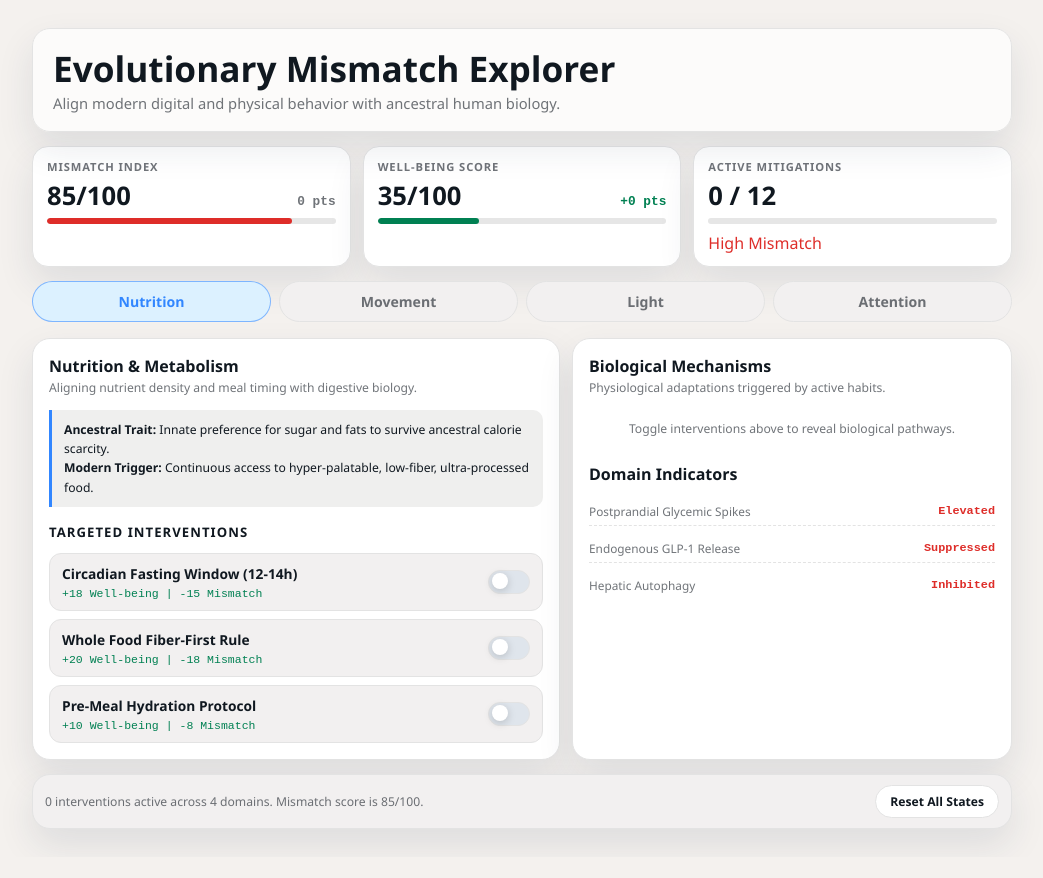
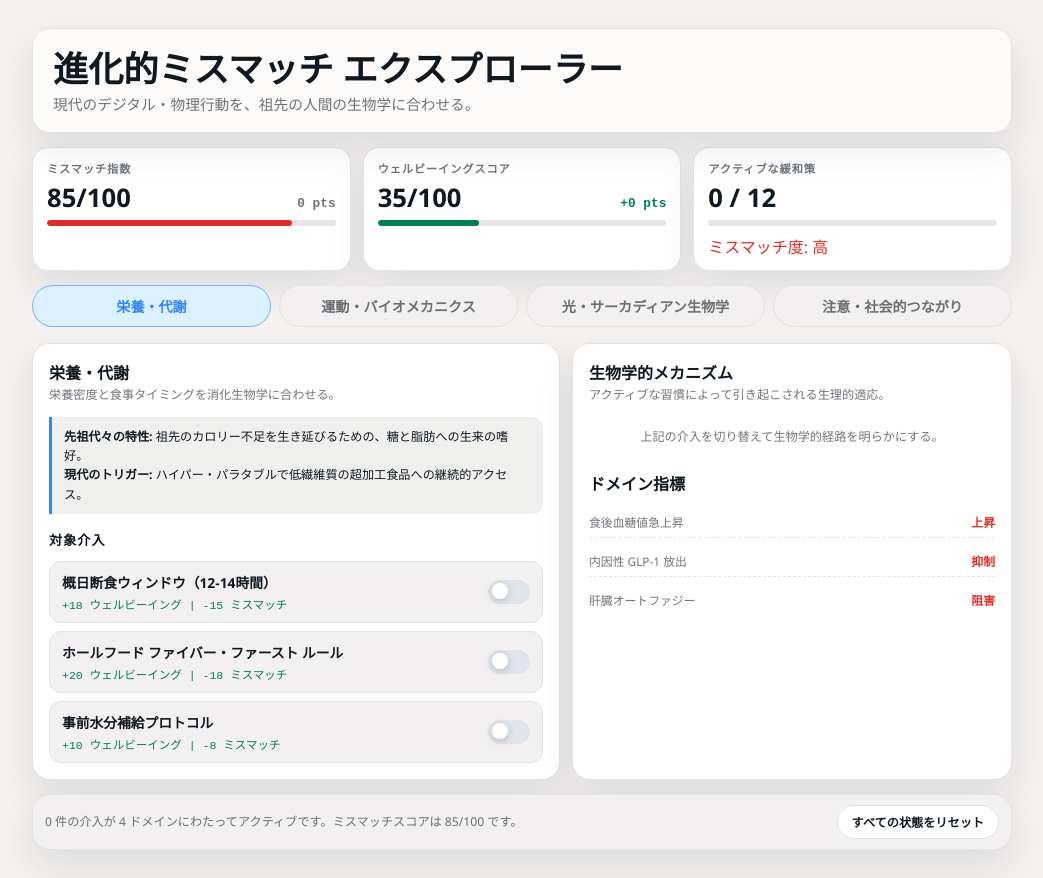
Before and after one commit to viviparidae/project-dama, a Next.js app: page / in a window 1280 px wide. Shown: the whole page, without its empty margins (118-1161 px from the left). Before the commit the page ends 857 px from the top, so only its background shows below. Built offline with nearby package versions, Linux system fonts and the light colour scheme.

Commit message:
feat(i18n): add Japanese UI translations for dashboard
Translate all user-facing strings to Japanese per NFR-I18N-01.
- Add i18n module with t() helper and Japanese message dictionary
- Update components to use translated strings
- Replace English domain data with Japanese translations

```diff
--- a/app/page.tsx
+++ b/app/page.tsx
@@ -7,6 +7,7 @@ import { DomainTabs } from "../components/dashboard/DomainTabs";
 import { FooterSummary } from "../components/dashboard/FooterSummary";
 import { MechanismsPanel } from "../components/dashboard/MechanismsPanel";
 import { MetricDeck } from "../components/dashboard/MetricDeck";
+import { t } from "../src/lib/i18n";
 
 const DOMAIN_KEYS = ["nutrition", "movement", "light", "attention"] as const;
 type DomainKey = (typeof DOMAIN_KEYS)[number];
@@ -39,153 +40,153 @@ type Domain = {
 const DOMAINS: Record<DomainKey, Domain> = {
   nutrition: {
     key: "nutrition",
-    title: "Nutrition & Metabolism",
-    subtitle: "Aligning nutrient density and meal timing with digestive biology.",
-    trait: "Innate preference for sugar and fats to survive ancestral calorie scarcity.",
-    trigger: "Continuous access to hyper-palatable, low-fiber, ultra-processed food.",
+    title: "栄養・代謝",
+    subtitle: "栄養密度と食事タイミングを消化生物学に合わせる。",
+    trait: "祖先のカロリー不足を生き延びるための、糖と脂肪への生来の嗜好。",
+    trigger: "ハイパー・パラタブルで低繊維質の超加工食品への継続的アクセス。",
     indicators: [
-      { name: "Postprandial Glycemic Spikes", base: "Elevated", active: "Optimized" },
-      { name: "Endogenous GLP-1 Release", base: "Suppressed", active: "Stimulated" },
-      { name: "Hepatic Autophagy", base: "Inhibited", active: "Restored" },
+      { name: "食後血糖値急上昇", base: "上昇", active: "最適化" },
+      { name: "内因性 GLP-1 放出", base: "抑制", active: "刺激" },
+      { name: "肝臓オートファジー", base: "阻害", active: "回復" },
     ],
     interventions: [
       {
         id: "nutr_circadian",
-        name: "Circadian Fasting Window (12-14h)",
-        impact: "+18 Well-being | -15 Mismatch",
+        name: "概日断食ウィンドウ（12-14時間）",
+        impact: "+18 ウェルビーイング | -15 ミスマッチ",
         wellbeingPts: 18,
         mismatchPts: 15,
-        mechanism: "Restores hepatic clock gene expression & insular sensitivity during nocturnal phase.",
+        mechanism: "夜間期における肝臓クロック遺伝子発現と島細胞感受性を回復する。",
       },
       {
         id: "nutr_wholefood",
-        name: "Whole Food Fiber-First Rule",
-        impact: "+20 Well-being | -18 Mismatch",
+        name: "ホールフード ファイバー・ファースト ルール",
+        impact: "+20 ウェルビーイング | -18 ミスマッチ",
         wellbeingPts: 20,
         mismatchPts: 18,
-        mechanism: "Stimulates mucosal PYY & GLP-1 hormone release to signal hypothalamic satiety.",
+        mechanism: "粘膜 PYY と GLP-1 ホルモン放出を刺激し、視床下部の満腹信号を伝える。",
       },
       {
         id: "nutr_hydration",
-        name: "Pre-Meal Hydration Protocol",
-        impact: "+10 Well-being | -8 Mismatch",
+        name: "事前水分補給プロトコル",
+        impact: "+10 ウェルビーイング | -8 ミスマッチ",
         wellbeingPts: 10,
         mismatchPts: 8,
-        mechanism: "Prevents osmoregulatory thirst signals from being misinterpreted as caloric hunger.",
+        mechanism: "浸透圧調節の渇き信号が摂食信号と誤認されるのを防ぐ。",
       },
     ],
   },
   movement: {
     key: "movement",
-    title: "Movement & Biomechanics",
-    subtitle: "Re-introducing physical variety and persistent low-intensity locomotion.",
-    trait: "Energy conservation instinct during rest; built for walking 8-12km daily.",
-    trigger: "Chaired desk work, static postures, and mechanized transportation.",
+    title: "運動・バイオメカニクス",
+    subtitle: "身体の多様性と持続的な低強度 locomotion を再導入する。",
+    trait: "休息時のエネルギー節約本能。1日 8-12km 歩行に適応。",
+    trigger: "椅子でのデスクワーク、静止姿勢、機械化された移動手段。",
     indicators: [
-      { name: "Muscle GLUT4 Translocation", base: "Minimal", active: "High Density" },
-      { name: "Lumbar Spinal Compression", base: "High", active: "Relieved" },
-      { name: "Mitochondrial Biogenesis", base: "Low", active: "Upregulated" },
+      { name: "筋肉 GLUT4 トランスロケーション", base: "最小", active: "高密度" },
+      { name: "腰椎圧迫", base: "高い", active: "緩和" },
+      { name: "ミトコンドリア新生", base: "低い", active: "上昇" },
     ],
     interventions: [
       {
         id: "mov_microburst",
-        name: "Hourly Micro-Burst Movement",
-        impact: "+22 Well-being | -20 Mismatch",
+        name: "毎時マイクロバースト運動",
+        impact: "+22 ウェルビーイング | -20 ミスマッチ",
         wellbeingPts: 22,
         mismatchPts: 20,
-        mechanism: "Triggers insulin-independent skeletal GLUT4 recruitment to clear plasma glucose.",
+        mechanism: "インスリン非依存の骨格筋 GLUT4 動員をトリガーし、血漿グルコースを除去する。",
       },
       {
         id: "mov_ground",
-        name: "Varied Posture & Floor Sitting",
-        impact: "+14 Well-being | -12 Mismatch",
+        name: "多様な姿勢と床座り",
+        impact: "+14 ウェルビーイング | -12 ミスマッチ",
         wellbeingPts: 14,
         mismatchPts: 12,
-        mechanism: "Engages deep hip rotators & spinal stabilizer musculature, restoring pelvic motility.",
+        mechanism: "深層股関節外旋筋と脊柱安定筋を動員し、骨盤運動性を回復する。",
       },
       {
         id: "mov_zone2",
-        name: "Zone-2 Aerobic Locomotion",
-        impact: "+18 Well-being | -16 Mismatch",
+        name: "ゾーン2 有酸素 locomotion",
+        impact: "+18 ウェルビーイング | -16 ミスマッチ",
         wellbeingPts: 18,
         mismatchPts: 16,
-        mechanism: "Promotes mitochondrial density and enhances fatty-acid beta-oxidation capacity.",
+        mechanism: "ミトコンドリア密度を促進し、脂肪酸β酸化能を高める。",
       },
     ],
   },
   light: {
     key: "light",
-    title: "Light & Circadian Biology",
-    subtitle: "Synchronizing central suprachiasmatic nucleus (SCN) clock with solar cycles.",
-    trait: "Circadian entrainment driven by high-lux solar morning & dark dusk.",
-    trigger: "Indoor low-lux days, artificial blue-rich LED exposure after sunset.",
+    title: "光・サーカディアン生物学",
+    subtitle: "視床下部視交叉上核（SCN）クロックを太陽周期と同期する。",
+    trait: "高ルクスの朝の太陽光と暗い夕暮れによる概日同期。",
+    trigger: "屋内の低ルクスな日中、日没後のブルーリッチな人工 LED 曝露。",
     indicators: [
-      { name: "Melatonin Suppression Peak", base: "Delayed", active: "Synchronized" },
-      { name: "Nightly Deep NREM Sleep %", base: "11% (Suboptimal)", active: "22% (Optimal)" },
-      { name: "Cortisol Awakening Response", base: "Blunted", active: "Robust" },
+      { name: "メラトニン抑制ピーク", base: "遅延", active: "同期済み" },
+      { name: "夜間深い NREM 睡眠率", base: "11% (非最適)", active: "22% (最適)" },
+      { name: "起床時コルチゾール応答", base: "鈍化", active: "強固" },
     ],
     interventions: [
       {
         id: "light_sunlight",
-        name: "Morning Outdoor Sunlight (10m)",
-        impact: "+25 Well-being | -22 Mismatch",
+        name: "朝の屋外日光浴（10分）",
+        impact: "+25 ウェルビーイング | -22 ミスマッチ",
         wellbeingPts: 25,
         mismatchPts: 22,
-        mechanism: "Activates ipRGC retinal cells to reset SCN master clock & trigger cortisol peak.",
+        mechanism: "ipRGC 網膜細胞を活性化し SCN マスタークロックをリセットしコルチゾールピークを誘発する。",
       },
       {
         id: "light_nightshift",
-        name: "Post-Sunset Warm Light Shift",
-        impact: "+20 Well-being | -18 Mismatch",
+        name: "日没後暖色光シフト",
+        impact: "+20 ウェルビーイング | -18 ミスマッチ",
         wellbeingPts: 20,
         mismatchPts: 18,
-        mechanism: "Eliminates 460nm blue spectrum to allow pineal gland uninhibited melatonin production.",
+        mechanism: "460nm ブルー波長を排除し、松果体のメラトニン産生を抑制なく可能にする。",
       },
       {
         id: "light_thermal",
-        name: "Cool Room Sleep Dip (18°C/65°F)",
-        impact: "+15 Well-being | -12 Mismatch",
+        name: "涼しい部屋での睡眠ディップ（18°C/65°F）",
+        impact: "+15 ウェルビーイング | -12 ミスマッチ",
         wellbeingPts: 15,
         mismatchPts: 12,
-        mechanism: "Facilitates requisite 1°C core body temperature drop for deep slow-wave sleep.",
+        mechanism: "深い徐波睡眠に必要な 1°C の深部体温低下を促進する。",
       },
     ],
   },
   attention: {
     key: "attention",
-    title: "Attention & Social Connection",
-    subtitle: "Protecting cognitive focus and tribe-scale social interaction.",
-    trait: "Tuned for immediate physical environment & small tribal affinity (~150 people).",
-    trigger: "Hyper-stimulating algorithmic feeds, asynchronous notifications, social isolation.",
+    title: "注意・社会的つながり",
+    subtitle: "認知的焦点と部族規模の社会的相互作用を保護する。",
+    trait: "直近の物理環境と小規模な部族親和（約150人）に最適化。",
+    trigger: "ハイ・スタミュレイティングなアルゴリズムフィード、非同期通知、社会的孤立。",
     indicators: [
-      { name: "Prefrontal Cognitive Fatigue", base: "High", active: "Recovered" },
-      { name: "Tonic Dopamine Baseline", base: "Depleted", active: "Restored" },
-      { name: "Vagal Parasympathetic Tone", base: "Low", active: "Elevated" },
+      { name: "前頭葉認知疲労", base: "高い", active: "回復" },
+      { name: "トニックドーパミン基準値", base: "枯渇", active: "回復" },
+      { name: "迷走神経副交感神経緊張", base: "低い", active: "高め" },
     ],
     interventions: [
       {
         id: "att_batching",
-        name: "Batch Notification Pulses",
-        impact: "+22 Well-being | -20 Mismatch",
+        name: "通知バッチ処理",
+        impact: "+22 ウェルビーイング | -20 ミスマッチ",
         wellbeingPts: 22,
         mismatchPts: 20,
-        mechanism: "Reduces sympathetic nervous system arousal and interrupts tonic dopamine depletion.",
+        mechanism: "交感神経系の興奮を軽減し、トニックなドーパミン枯渇を遮断する。",
       },
       {
         id: "att_focus",
-        name: "Monotropic Focus Blocks (45m)",
-        impact: "+18 Well-being | -16 Mismatch",
+        name: "単一焦点ブロック（45分）",
+        impact: "+18 ウェルビーイング | -16 ミスマッチ",
         wellbeingPts: 18,
         mismatchPts: 16,
-        mechanism: "Eliminates attention residue from context switching, optimizing working memory.",
+        mechanism: "コンテキストスイッチングによる注意残渣を排除し、ワーキングメモリを最適化する。",
       },
       {
         id: "att_social",
-        name: "Daily In-Person Micro-Affiliation",
-        impact: "+16 Well-being | -14 Mismatch",
+        name: "日々の対面マイクロ・アフィリエーション",
+        impact: "+16 ウェルビーイング | -14 ミスマッチ",
         wellbeingPts: 16,
         mismatchPts: 14,
-        mechanism: "Triggers endogenous oxytocin synthesis and lowers amygdalar threat detection.",
+        mechanism: "内因性オキシトシン合成を誘発し、扁桃体の脅威検知を低下させる。",
       },
     ],
   },
@@ -231,15 +232,15 @@ export default function Home() {
 
   const tabItems = DOMAIN_KEYS.map((key) => ({
     key,
-    label: DOMAINS[key].title.split(" & ")[0],
+    label: DOMAINS[key].title,
   }));
 
   return (
     <main className="dashboard-shell">
       <div className="widget-container">
         <DashboardHeader
-          title="Evolutionary Mismatch Explorer"
-          subtitle="Align modern digital and physical behavior with ancestral human biology."
+          title={t("header.title")}
+          subtitle={t("header.subtitle")}
         />
 
         <MetricDeck
@@ -274,7 +275,10 @@ export default function Home() {
         </div>
 
         <FooterSummary
-          summaryText={`${metrics.activeCount} interventions active across 4 domains. Mismatch score is ${metrics.mismatch}/100.`}
+          summaryText={t("footer.interventionsActive", {
+            activeCount: metrics.activeCount,
+            mismatch: metrics.mismatch,
+          })}
           onReset={() => setActiveInterventions([])}
         />
       </div>
--- a/components/dashboard/DomainPanel.tsx
+++ b/components/dashboard/DomainPanel.tsx
@@ -1,4 +1,5 @@
 import { InterventionItem } from "./InterventionItem";
+import { t } from "../../src/lib/i18n";
 
 type Intervention = {
   id: string;
@@ -34,13 +35,13 @@ export function DomainPanel({
       </div>
 
       <div className="mismatch-context-box">
-        <strong>Ancestral Trait:</strong> {trait}
+        <strong>{t("domainPanel.ancestralTrait")}:</strong> {trait}
         <br />
-        <strong>Modern Trigger:</strong> {trigger}
+        <strong>{t("domainPanel.modernTrigger")}:</strong> {trigger}
       </div>
 
       <div className="panel-header panel-header-tight">
-        <span className="panel-title panel-title-grid">Targeted Interventions</span>
+        <span className="panel-title panel-title-grid">{t("domainPanel.targetedInterventions")}</span>
       </div>
 
       <div className="interventions-list">
--- a/components/dashboard/FooterSummary.tsx
+++ b/components/dashboard/FooterSummary.tsx
@@ -1,3 +1,5 @@
+import { t } from "../../src/lib/i18n";
+
 type FooterSummaryProps = {
   summaryText: string;
   onReset: () => void;
@@ -8,7 +10,7 @@ export function FooterSummary({ summaryText, onReset }: FooterSummaryProps) {
     <footer className="footer-deck">
       <div className="footer-info">{summaryText}</div>
       <button type="button" className="reset-btn" onClick={onReset}>
-        Reset All States
+        {t("common.resetAllStates")}
       </button>
     </footer>
   );
--- a/components/dashboard/MechanismsPanel.tsx
+++ b/components/dashboard/MechanismsPanel.tsx
@@ -1,3 +1,5 @@
+import { t } from "../../src/lib/i18n";
+
 type Indicator = {
   name: string;
   base: string;
@@ -23,25 +25,25 @@ export function MechanismsPanel({ indicators, interventions, activeInterventions
   return (
     <aside className="panel-card">
       <div className="panel-header">
-        <h3 className="panel-title">Biological Mechanisms</h3>
-        <p className="panel-subtitle">Physiological adaptations triggered by active habits.</p>
+        <h3 className="panel-title">{t("mechanismsPanel.biologicalMechanisms")}</h3>
+        <p className="panel-subtitle">{t("mechanismsPanel.mechanismSubtitle")}</p>
       </div>
 
       <div className="mechanisms-list">
         {domainMechanisms.length > 0 ? (
           domainMechanisms.map((intervention) => (
             <div key={intervention.id} className="mechanism-card">
-              <span className="mechanism-tag">{intervention.name.split(" ")[0]} Mechanism</span>
+              <span className="mechanism-tag">{t("mechanismsPanel.mechanismTag", { name: intervention.name.split(" ")[0] })}</span>
               <span className="mechanism-text">{intervention.mechanism}</span>
             </div>
           ))
         ) : (
-          <div className="empty-mechanisms">Toggle interventions above to reveal biological pathways.</div>
+          <div className="empty-mechanisms">{t("mechanismsPanel.emptyMechanisms")}</div>
         )}
       </div>
 
       <div className="panel-header panel-header-tight">
-        <h3 className="panel-title">Domain Indicators</h3>
+        <h3 className="panel-title">{t("mechanismsPanel.domainIndicators")}</h3>
       </div>
 
       <div className="indicators-list">
--- a/components/dashboard/MetricDeck.tsx
+++ b/components/dashboard/MetricDeck.tsx
@@ -1,4 +1,5 @@
 import { MetricCard } from "./MetricCard";
+import { t } from "../../src/lib/i18n";
 
 type MetricDeckProps = {
   mismatch: number;
@@ -12,21 +13,21 @@ export function MetricDeck({ mismatch, wellbeing, activeCount, totalCount }: Met
   const wellbeingDelta = wellbeing - 35;
   const mitigationPercent = totalCount === 0 ? 0 : (activeCount / totalCount) * 100;
 
-  let riskText = "High Mismatch";
+  let riskText = t("metricDeck.highMismatch");
   let riskTone: "danger" | "green" | "blue" = "danger";
 
   if (mismatch <= 25) {
-    riskText = "Aligned";
+    riskText = t("metricDeck.aligned");
     riskTone = "green";
   } else if (mismatch <= 55) {
-    riskText = "Moderate";
+    riskText = t("metricDeck.moderate");
     riskTone = "blue";
   }
 
   return (
     <div className="metrics-grid">
       <MetricCard
-        label="Mismatch Index"
+        label={t("metricDeck.mismatchIndex")}
         value={`${mismatch}/100`}
         delta={mismatchDelta > 0 ? `-${mismatchDelta} pts` : "0 pts"}
         progress={mismatch}
@@ -34,7 +35,7 @@ export function MetricDeck({ mismatch, wellbeing, activeCount, totalCount }: Met
       />
 
       <MetricCard
-        label="Well-Being Score"
+        label={t("metricDeck.wellBeingScore")}
         value={`${wellbeing}/100`}
         delta={`+${wellbeingDelta} pts`}
         progress={wellbeing}
@@ -42,7 +43,7 @@ export function MetricDeck({ mismatch, wellbeing, activeCount, totalCount }: Met
       />
 
       <MetricCard
-        label="Active Mitigations"
+        label={t("metricDeck.activeMitigations")}
         value={`${activeCount} / ${totalCount}`}
         delta=""
         progress={mitigationPercent}
--- /dev/null
+++ b/src/lib/i18n.ts
@@ -0,0 +1,58 @@
+export const locale = "ja" as const;
+
+export const messages = {
+  common: {
+    resetAllStates: "すべての状態をリセット",
+  },
+  header: {
+    title: "進化的ミスマッチ エクスプローラー",
+    subtitle: "現代のデジタル・物理行動を、祖先の人間の生物学に合わせる。",
+  },
+  domainPanel: {
+    ancestralTrait: "先祖代々の特性",
+    modernTrigger: "現代のトリガー",
+    targetedInterventions: "対象介入",
+  },
+  mechanismsPanel: {
+    biologicalMechanisms: "生物学的メカニズム",
+    mechanismSubtitle: "アクティブな習慣によって引き起こされる生理的適応。",
+    mechanismTag: "{name} メカニズム",
+    emptyMechanisms: "上記の介入を切り替えて生物学的経路を明らかにする。",
+    domainIndicators: "ドメイン指標",
+  },
+  metricDeck: {
+    mismatchIndex: "ミスマッチ指数",
+    wellBeingScore: "ウェルビーイングスコア",
+    activeMitigations: "アクティブな緩和策",
+    highMismatch: "ミスマッチ度: 高",
+    aligned: "整合済み",
+    moderate: "中程度",
+  },
+  footer: {
+    interventionsActive:
+      "{activeCount} 件の介入が 4 ドメインにわたってアクティブです。ミスマッチスコアは {mismatch}/100 です。",
+  },
+} as const;
+
+export function t(
+  key: string,
+  params?: Record<string, string | number>,
+): string {
+  const parts = key.split(".");
+  let value: unknown = messages;
+  for (const part of parts) {
+    value = (value as Record<string, unknown>)?.[part];
+  }
+  if (typeof value !== "string") {
+    return key;
+  }
+
+  let result = value as string;
+  if (params) {
+    Object.entries(params).forEach(([k, v]) => {
+      result = result.replace(new RegExp(`\\{${k}\\}`, "g"), String(v));
+    });
+  }
+
+  return result;
+}
```
